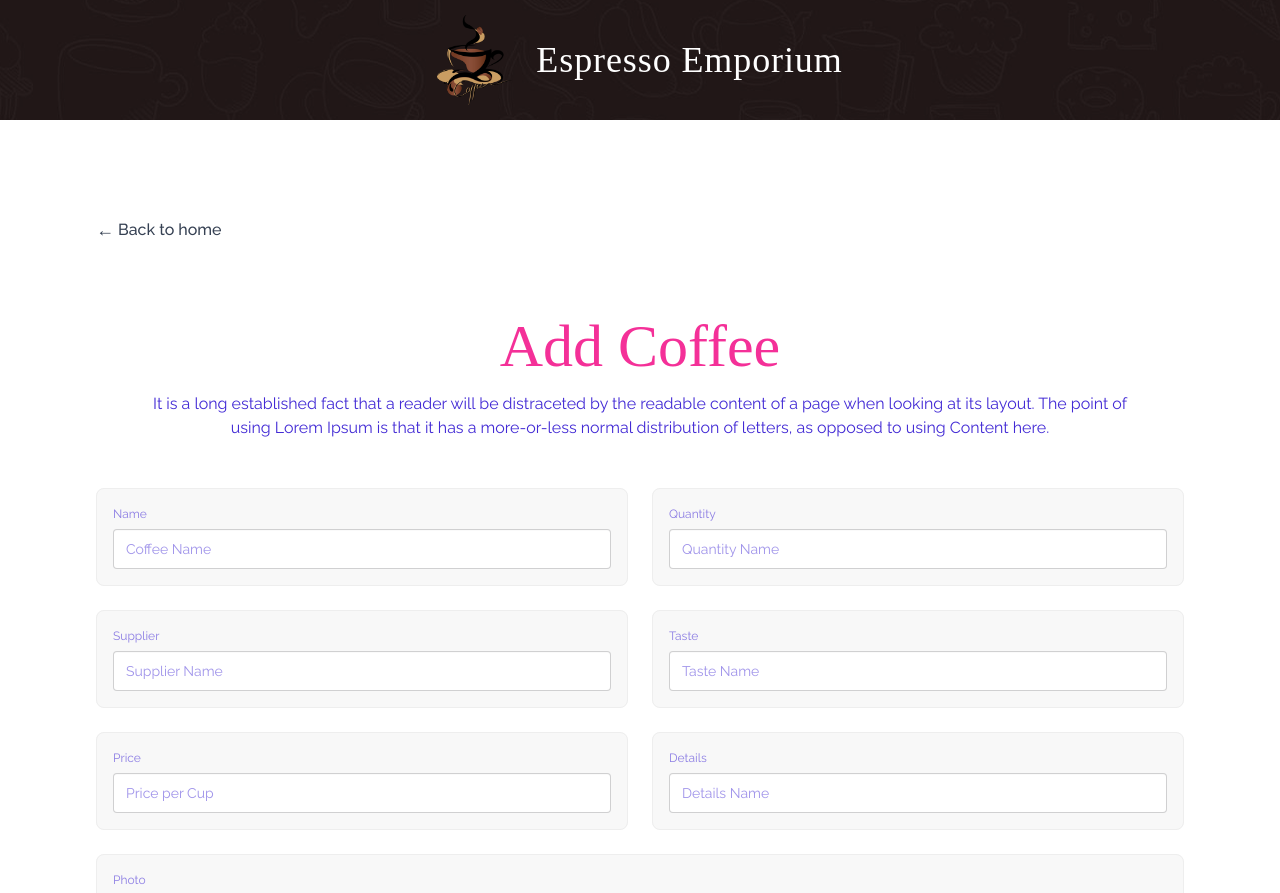
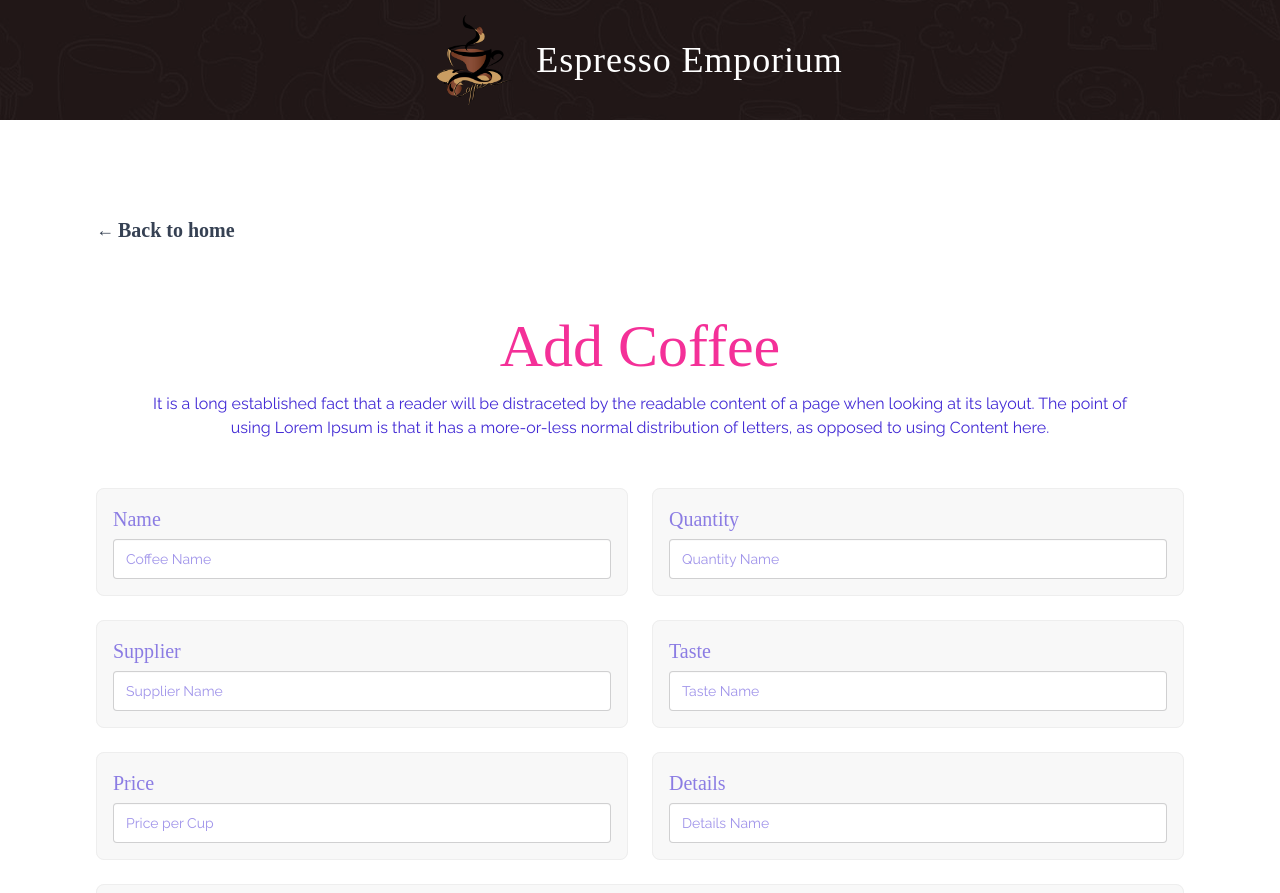
Before and after one commit to ziaul-hoque4820/coffee-store, a React (Vite) app in the folder coffee-store-client/: page /addCoffee in a window 1280 px wide. Shown: the top 893 px of the page. Built offline with nearby package versions, Linux system fonts and the light colour scheme; a web font is replaced by a local one.

Commit message:
home design improve

```diff
--- a/coffee-store-client/src/components/CoffeeDetails.jsx
+++ b/coffee-store-client/src/components/CoffeeDetails.jsx
@@ -29,7 +29,7 @@ function CoffeeDetails() {
             <div className="w-full max-w-6xl mb-6">
                 <Link
                     to="/"
-                    className="text-gray-700 font-medium hover:text-black transition flex items-center gap-1"
+                    className="text-gray-700 font-bold font-heading text-xl hover:text-black transition flex items-center gap-1"
                 >
                     <span className="text-lg">←</span> Back to home
                 </Link>
--- a/coffee-store-client/src/page/add-coffee/AddCoffee.jsx
+++ b/coffee-store-client/src/page/add-coffee/AddCoffee.jsx
@@ -41,7 +41,7 @@ function AddCoffee() {
             <div className="w-full max-w-6xl mb-6">
                 <Link
                     to="/"
-                    className="text-gray-700 font-medium hover:text-black transition flex items-center gap-1"
+                    className="text-gray-700 font-bold font-heading text-xl hover:text-black transition flex items-center gap-1"
                 >
                     <span className="text-lg">←</span> Back to home
                 </Link>
@@ -54,36 +54,36 @@ function AddCoffee() {
             <form onSubmit={handleAddCoffee}>
                 <div className='grid grid-cols-1 md:grid-cols-2 gap-6'>
                     <fieldset className="fieldset bg-base-200 border-base-300 rounded-box border p-4">
-                        <label className="label">Name</label>
+                        <label className="label font-heading text-xl">Name</label>
                         <input type="text" name='name' className="input w-full" placeholder="Coffee Name" />
                     </fieldset>
                     <fieldset className="fieldset bg-base-200 border-base-300 rounded-box border p-4">
-                        <label className="label">Quantity</label>
+                        <label className="label font-heading text-xl">Quantity</label>
                         <input type="text" name='quantity' className="input w-full" placeholder="Quantity Name" />
                     </fieldset>
                     <fieldset className="fieldset bg-base-200 border-base-300 rounded-box border p-4">
-                        <label className="label">Supplier</label>
+                        <label className="label font-heading text-xl">Supplier</label>
                         <input type="text" name='supplier' className="input w-full" placeholder="Supplier Name" />
                     </fieldset>
                     <fieldset className="fieldset bg-base-200 border-base-300 rounded-box border p-4">
-                        <label className="label">Taste</label>
+                        <label className="label font-heading text-xl">Taste</label>
                         <input type="text" name='taste' className="input w-full" placeholder="Taste Name" />
                     </fieldset>
                     <fieldset className="fieldset bg-base-200 border-base-300 rounded-box border p-4">
-                        <label className="label">Price</label>
+                        <label className="label font-heading text-xl">Price</label>
                         <input type="text" name='price' className="input w-full" placeholder="Price per Cup" />
                     </fieldset>
                     <fieldset className="fieldset bg-base-200 border-base-300 rounded-box border p-4">
-                        <label className="label">Details</label>
+                        <label className="label font-heading text-xl">Details</label>
                         <input type="text" name='details' className="input w-full" placeholder="Details Name" />
                     </fieldset>
                 </div>
                 <fieldset className="fieldset bg-base-200 border-base-300 rounded-box border my-6 p-4">
-                    <label className="label">Photo</label>
+                    <label className="label font-heading text-xl">Photo</label>
                     <input type="text" name='photo' className="input w-full" placeholder="Photo URL" />
                 </fieldset>
 
-                <input type="submit" className='btn w-full' value="Add Coffee" />
+                <input type="submit" className='btn w-full bg-[#D2B48C] text-white font-heading text-xl rounded-[5px] border border-transparent hover:bg-[#b49d7e] hover:border-[#cab495] transition-all duration-300 cursor-pointer' value="Add Coffee" />
             </form>
         </div>
     )
--- a/coffee-store-client/src/page/update-coffee/UpdateCoffee.jsx
+++ b/coffee-store-client/src/page/update-coffee/UpdateCoffee.jsx
@@ -24,7 +24,7 @@ function UpdateCoffee() {
             .then(res => res.json())
             .then(data => {
                 if (data.modifiedCount) {
-                    console.log("updated coffee data",data);
+                    console.log("updated coffee data", data);
                     Swal.fire({
                         title: "Coffee Added Successfully",
                         icon: "success",
@@ -40,7 +40,7 @@ function UpdateCoffee() {
             <div className="w-full max-w-6xl mb-6">
                 <Link
                     to="/"
-                    className="text-gray-700 font-medium hover:text-black transition flex items-center gap-1"
+                    className="text-gray-700 font-bold hover:text-black transition font-heading text-xl  flex items-center gap-1"
                 >
                     <span className="text-lg">←</span> Back to home
                 </Link>
@@ -51,36 +51,36 @@ function UpdateCoffee() {
             <form onSubmit={handleUpdateCoffee}>
                 <div className='grid grid-cols-1 md:grid-cols-2 gap-6'>
                     <fieldset className="fieldset bg-base-200 border-base-300 rounded-box border p-4">
-                        <label className="label">Name</label>
+                        <label className="label font-heading text-xl">Name</label>
                         <input type="text" name='name' defaultValue={name} className="input w-full" placeholder="Coffee Name" />
                     </fieldset>
                     <fieldset className="fieldset bg-base-200 border-base-300 rounded-box border p-4">
-                        <label className="label">Quantity</label>
+                        <label className="label font-heading text-xl">Quantity</label>
                         <input type="text" name='quantity' defaultValue={quantity} className="input w-full" placeholder="Quantity Name" />
                     </fieldset>
                     <fieldset className="fieldset bg-base-200 border-base-300 rounded-box border p-4">
-                        <label className="label">Supplier</label>
+                        <label className="label font-heading text-xl">Supplier</label>
                         <input type="text" name='supplier' defaultValue={supplier} className="input w-full" placeholder="Supplier Name" />
                     </fieldset>
                     <fieldset className="fieldset bg-base-200 border-base-300 rounded-box border p-4">
-                        <label className="label">Taste</label>
+                        <label className="label font-heading text-xl">Taste</label>
                         <input type="text" name='taste' defaultValue={taste} className="input w-full" placeholder="Taste Name" />
                     </fieldset>
                     <fieldset className="fieldset bg-base-200 border-base-300 rounded-box border p-4">
-                        <label className="label">Price</label>
+                        <label className="label font-heading text-xl">Price</label>
                         <input type="text" name='price' defaultValue={price} className="input w-full" placeholder="Price per Cup" />
                     </fieldset>
                     <fieldset className="fieldset bg-base-200 border-base-300 rounded-box border p-4">
-                        <label className="label">Details</label>
+                        <label className="label font-heading text-xl">Details</label>
                         <input type="text" name='details' defaultValue={details} className="input w-full" placeholder="Details Name" />
                     </fieldset>
                 </div>
                 <fieldset className="fieldset bg-base-200 border-base-300 rounded-box border my-6 p-4">
-                    <label className="label">Photo</label>
+                    <label className="label font-heading text-xl">Photo</label>
                     <input type="text" name='photo' defaultValue={photo} className="input w-full" placeholder="Photo URL" />
                 </fieldset>
 
-                <input type="submit" className='btn w-full' value="Update Coffee" />
+                <input type="submit" className='btn w-full bg-[#D2B48C] text-white font-heading text-xl rounded-[5px] border border-transparent hover:bg-[#b49d7e] hover:border-[#cab495] transition-all duration-300 cursor-pointer' value="Update Coffee" />
             </form>
         </div>
     )
```
